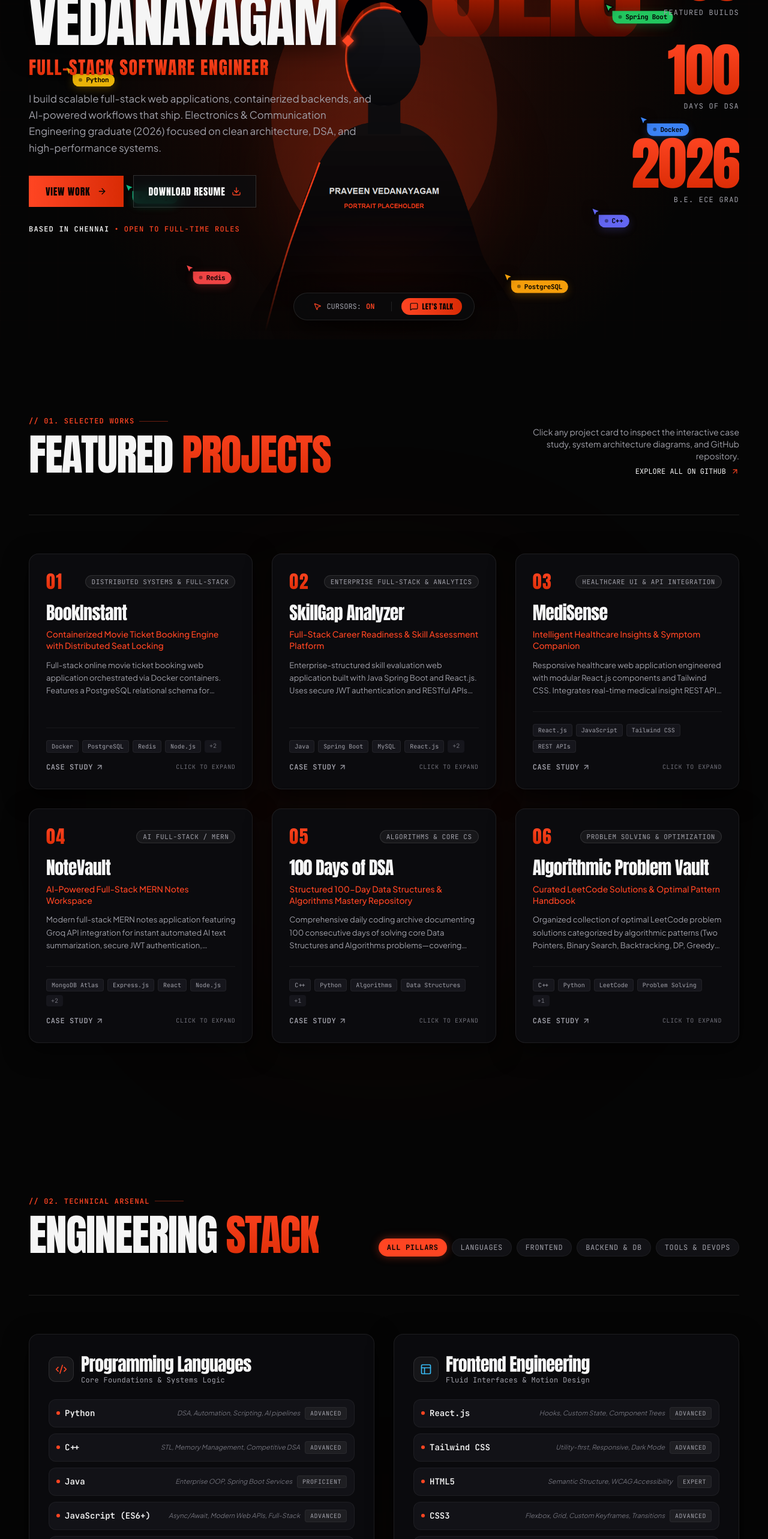
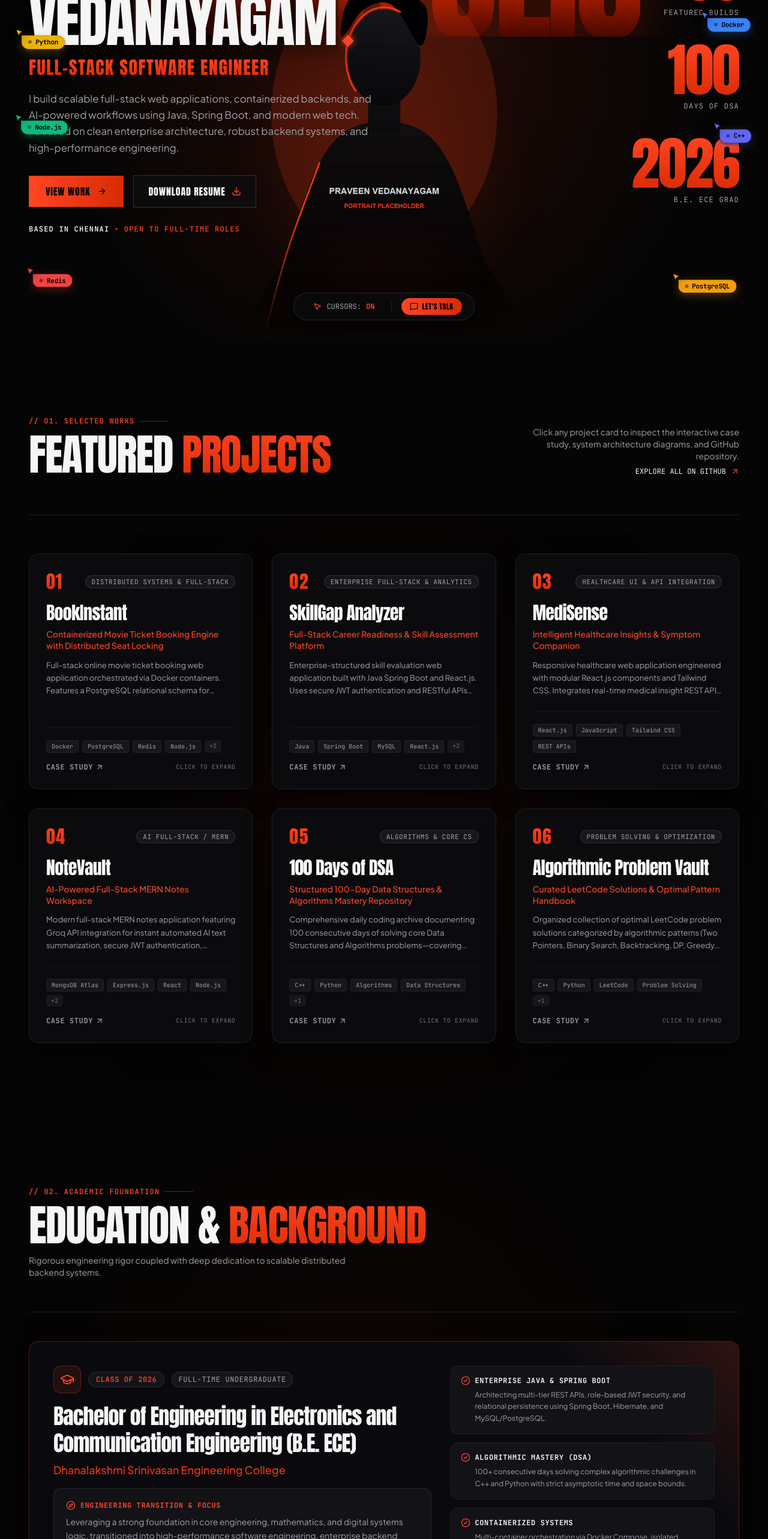
Before and after one commit to praveenvedha26/portfolio, a React (Vite) app: page / in a window 1280 px wide. Shown: the part 234-2800 px from the top of the page at 60% size. Built offline with nearby package versions, Linux system fonts and the light colour scheme; a web font is replaced by a local one.

Commit message:
feat: add dedicated education section, reorder stack for Java positioning, fix floating cursors collision and update bio

```diff
--- a/src/App.jsx
+++ b/src/App.jsx
@@ -2,6 +2,7 @@ import React, { useState } from 'react';
 import Navbar from './components/Navbar';
 import Hero from './components/Hero';
 import ProjectsSection from './components/ProjectsSection';
+import EducationSection from './components/EducationSection';
 import TechnicalArsenal from './components/TechnicalArsenal';
 import ContactSection from './components/ContactSection';
 import Footer from './components/Footer';
@@ -36,7 +37,10 @@ export default function App() {
         {/* Selected Work Section (6 Projects + Morphing Full-View Modal) */}
         <ProjectsSection />
 
-        {/* Technical Arsenal Section (4 Pillars Bento Grid) */}
+        {/* Dedicated Education & Background Section */}
+        <EducationSection />
+
+        {/* Technical Arsenal Section (4 Pillars Bento Grid - Java & SQL First) */}
         <TechnicalArsenal />
 
         {/* Contact & Footer Section */}
--- a/src/components/ContactSection.jsx
+++ b/src/components/ContactSection.jsx
@@ -104,7 +104,7 @@ export default function ContactSection({ onShowToast }) {
         <div className="pb-12 sm:pb-16 border-b border-white/10">
           <div className="flex items-center gap-2 mb-3">
             <span className="font-mono-code text-xs text-[#FF4522] tracking-widest uppercase font-semibold">
-              // 03. INITIATE CONTACT
+              // 04. INITIATE CONTACT
             </span>
             <div className="h-[1px] w-12 bg-[#FF4522]/40" />
           </div>
--- /dev/null
+++ b/src/components/EducationSection.jsx
@@ -0,0 +1,122 @@
+import React from 'react';
+import { motion } from 'framer-motion';
+import { GraduationCap, Award, BookOpen, Compass, Code, Terminal, CheckCircle2 } from 'lucide-react';
+
+export default function EducationSection() {
+  return (
+    <section id="education" className="relative py-24 sm:py-28 bg-[#050505] overflow-hidden">
+      {/* Background ambient crimson glow */}
+      <div
+        className="pointer-events-none absolute top-1/2 left-1/4 -translate-y-1/2 w-[550px] h-[550px] bg-[#FF4522]/5 blur-[160px] rounded-full"
+        aria-hidden="true"
+      />
+
+      <div className="max-w-7xl mx-auto px-5 sm:px-8 lg:px-12 relative z-10">
+        {/* Section Header */}
+        <div className="pb-10 sm:pb-14 border-b border-white/10">
+          <div className="flex items-center gap-2 mb-3">
+            <span className="font-mono-code text-xs text-[#FF4522] tracking-widest uppercase font-semibold">
+              // 02. ACADEMIC FOUNDATION
+            </span>
+            <div className="h-[1px] w-12 bg-[#FF4522]/40" />
+          </div>
+
+          <h2 className="font-anton uppercase tracking-tight text-4xl sm:text-6xl md:text-7xl text-[#F5F5F5] leading-none">
+            EDUCATION & <span className="text-gradient-fiery">BACKGROUND</span>
+          </h2>
+          <p className="mt-3 text-xs sm:text-sm text-[#A1A1AA] max-w-xl font-normal">
+            Rigorous engineering rigor coupled with deep dedication to scalable distributed backend systems.
+          </p>
+        </div>
+
+        {/* Education Glass Card */}
+        <motion.div
+          initial={{ opacity: 0, y: 24 }}
+          whileInView={{ opacity: 1, y: 0 }}
+          viewport={{ once: true }}
+          transition={{ duration: 0.6 }}
+          className="mt-10 sm:mt-12 rounded-2xl bg-[#0A0A0E] border border-[#FF4522]/30 hover:border-[#FF4522]/60 p-6 sm:p-10 shadow-[0_16px_50px_rgba(0,0,0,0.8),0_0_30px_rgba(255,69,34,0.06)] relative overflow-hidden transition-all duration-300"
+        >
+          {/* Decorative Corner Glow */}
+          <div className="absolute top-0 right-0 w-80 h-80 bg-gradient-to-bl from-[#FF4522]/15 via-transparent to-transparent pointer-events-none" />
+
+          <div className="grid grid-cols-1 lg:grid-cols-12 gap-8 items-start relative z-10">
+            {/* Left Column: Degree & Institution */}
+            <div className="lg:col-span-7 space-y-4">
+              <div className="flex flex-wrap items-center gap-3">
+                <div className="p-2.5 rounded-xl bg-[#FF4522]/10 border border-[#FF4522]/30 text-[#FF4522]">
+                  <GraduationCap className="w-6 h-6" />
+                </div>
+                <span className="font-mono-code text-xs px-3 py-1 rounded-full bg-[#14141A] border border-white/10 text-[#FF4522] uppercase tracking-wider font-semibold">
+                  CLASS OF 2026
+                </span>
+                <span className="font-mono-code text-xs px-2.5 py-1 rounded-full bg-white/5 border border-white/10 text-[#A1A1AA] uppercase tracking-wider">
+                  Full-Time Undergraduate
+                </span>
+              </div>
+
+              <div>
+                <h3 className="font-anton text-2xl sm:text-3xl md:text-4xl text-[#F5F5F5] tracking-tight leading-tight">
+                  Bachelor of Engineering in Electronics and Communication Engineering (B.E. ECE)
+                </h3>
+                <p className="mt-2 text-base sm:text-lg font-medium text-gradient-fiery">
+                  Dhanalakshmi Srinivasan Engineering College
+                </p>
+              </div>
+
+              {/* Context Note */}
+              <div className="p-4 sm:p-5 rounded-xl bg-[#121217] border border-white/8 space-y-2 mt-4">
+                <div className="flex items-center gap-2 text-xs font-mono-code uppercase font-bold text-[#FF4522] tracking-wider">
+                  <Compass className="w-4 h-4" />
+                  <span>Engineering Transition & Focus</span>
+                </div>
+                <p className="text-xs sm:text-sm text-[#A1A1AA] leading-relaxed">
+                  Leveraging a strong foundation in core engineering, mathematics, and digital systems logic, transitioned into high-performance software engineering, enterprise backend development with <strong className="text-[#F5F5F5] font-semibold">Java and Spring Boot</strong>, and rigorous algorithmic problem-solving (<strong className="text-[#F5F5F5] font-semibold">DSA</strong>).
+                </p>
+              </div>
+            </div>
+
+            {/* Right Column: Key Pillars of Technical Discipline */}
+            <div className="lg:col-span-5 space-y-3.5 pt-2 lg:pt-0">
+              <div className="p-4 rounded-xl bg-[#121217] border border-white/5 hover:border-[#FF4522]/30 transition-colors">
+                <div className="flex items-center gap-2 mb-1.5">
+                  <CheckCircle2 className="w-4 h-4 text-[#FF4522] shrink-0" />
+                  <span className="font-mono-code text-xs font-bold text-[#F5F5F5] uppercase tracking-wider">
+                    Enterprise Java & Spring Boot
+                  </span>
+                </div>
+                <p className="text-xs text-[#A1A1AA] pl-6 leading-relaxed">
+                  Architecting multi-tier REST APIs, role-based JWT security, and relational persistence using Spring Boot, Hibernate, and MySQL/PostgreSQL.
+                </p>
+              </div>
+
+              <div className="p-4 rounded-xl bg-[#121217] border border-white/5 hover:border-[#FF4522]/30 transition-colors">
+                <div className="flex items-center gap-2 mb-1.5">
+                  <CheckCircle2 className="w-4 h-4 text-[#FF4522] shrink-0" />
+                  <span className="font-mono-code text-xs font-bold text-[#F5F5F5] uppercase tracking-wider">
+                    Algorithmic Mastery (DSA)
+                  </span>
+                </div>
+                <p className="text-xs text-[#A1A1AA] pl-6 leading-relaxed">
+                  100+ consecutive days solving complex algorithmic challenges in C++ and Python with strict asymptotic time and space bounds.
+                </p>
+              </div>
+
+              <div className="p-4 rounded-xl bg-[#121217] border border-white/5 hover:border-[#FF4522]/30 transition-colors">
+                <div className="flex items-center gap-2 mb-1.5">
+                  <CheckCircle2 className="w-4 h-4 text-[#FF4522] shrink-0" />
+                  <span className="font-mono-code text-xs font-bold text-[#F5F5F5] uppercase tracking-wider">
+                    Containerized Systems
+                  </span>
+                </div>
+                <p className="text-xs text-[#A1A1AA] pl-6 leading-relaxed">
+                  Multi-container orchestration via Docker Compose, isolated network bridges, and distributed Redis temporary locking mechanisms.
+                </p>
+              </div>
+            </div>
+          </div>
+        </motion.div>
+      </div>
+    </section>
+  );
+}
--- a/src/components/FloatingCursorBadge.jsx
+++ b/src/components/FloatingCursorBadge.jsx
@@ -14,12 +14,12 @@ export default function FloatingCursorBadge({
   mousePosition = { x: 0, y: 0 }
 }) {
   // Parallax offset based on normalized mouse position (-1 to 1)
-  const parallaxX = mousePosition.x * dx * 1.5;
-  const parallaxY = mousePosition.y * dy * 1.5;
+  const parallaxX = mousePosition.x * dx * 1.2;
+  const parallaxY = mousePosition.y * dy * 1.2;
 
   return (
     <motion.div
-      initial={{ opacity: 0, scale: 0.8, y: 20 }}
+      initial={{ opacity: 0, scale: 0.8, y: 15 }}
       animate={{
         opacity: 1,
         scale: 1,
@@ -31,7 +31,7 @@ export default function FloatingCursorBadge({
         type: 'spring',
         stiffness: 90,
         damping: 15,
-        delay: delay * 0.4
+        delay: delay * 0.3
       }}
       style={{
         position: 'absolute',
@@ -39,9 +39,9 @@ export default function FloatingCursorBadge({
         left,
         right,
         bottom,
-        zIndex: 25
+        zIndex: 45
       }}
-      className="pointer-events-auto select-none group cursor-pointer"
+      className="hidden md:block pointer-events-auto select-none group cursor-pointer"
     >
       {/* Floating gentle bounce container */}
       <motion.div
@@ -50,7 +50,7 @@ export default function FloatingCursorBadge({
           x: [0, dx * 0.5, 0]
         }}
         transition={{
-          duration: 4.5 + delay * 1.2,
+          duration: 4.2 + delay * 1.1,
           repeat: Infinity,
           repeatType: 'mirror',
           ease: 'easeInOut'
@@ -58,10 +58,10 @@ export default function FloatingCursorBadge({
         className="relative flex flex-col items-start"
       >
         {/* Figma Cursor Arrow Pointer */}
-        <div className="relative -mb-1 z-10 filter drop-shadow-[0_2px_8px_rgba(0,0,0,0.6)]">
+        <div className="relative -mb-1 z-10 filter drop-shadow-[0_2px_8px_rgba(0,0,0,0.8)]">
           <svg
-            width="18"
-            height="18"
+            width="17"
+            height="17"
             viewBox="0 0 24 24"
             fill="none"
             xmlns="http://www.w3.org/2000/svg"
@@ -71,7 +71,7 @@ export default function FloatingCursorBadge({
               d="M3 3L10.07 21L13.59 13.59L21 10.07L3 3Z"
               fill={color}
               stroke="#050505"
-              strokeWidth="2"
+              strokeWidth="2.2"
               strokeLinejoin="round"
             />
           </svg>
@@ -81,9 +81,9 @@ export default function FloatingCursorBadge({
         <div
           style={{
             backgroundColor: color,
-            boxShadow: `0 4px 14px ${color}40, 0 2px 4px rgba(0,0,0,0.4)`
+            boxShadow: `0 4px 16px ${color}50, 0 2px 4px rgba(0,0,0,0.6)`
           }}
-          className="ml-3.5 px-2.5 py-0.5 rounded-full rounded-tl-sm flex items-center gap-1.5 transition-all duration-300 group-hover:scale-105 group-hover:brightness-110"
+          className="ml-3 px-2.5 py-0.5 rounded-full rounded-tl-sm flex items-center gap-1.5 transition-all duration-300 group-hover:scale-105 group-hover:brightness-110 border border-black/10"
         >
           <span className="w-1.5 h-1.5 rounded-full bg-black/40"></span>
           <span className="font-mono-code font-bold text-[11px] tracking-tight text-black whitespace-nowrap">
--- a/src/components/Hero.jsx
+++ b/src/components/Hero.jsx
@@ -105,7 +105,7 @@ export default function Hero({ onOpenContact }) {
       {/* ======================================================== */}
       <AnimatePresence>
         {showCursors && (
-          <div className="absolute inset-0 z-[20] pointer-events-none max-w-7xl mx-auto">
+          <div className="absolute inset-0 z-[45] pointer-events-none w-full overflow-hidden">
             {floatingBadges.map((badge) => (
               <FloatingCursorBadge
                 key={badge.name}
@@ -114,6 +114,7 @@ export default function Hero({ onOpenContact }) {
                 top={badge.top}
                 left={badge.left}
                 right={badge.right}
+                bottom={badge.bottom}
                 delay={badge.delay}
                 dx={badge.dx}
                 dy={badge.dy}
@@ -163,7 +164,7 @@ export default function Hero({ onOpenContact }) {
 
             {/* Short 3-line bio in light gray */}
             <p className="mt-4 sm:mt-5 text-[#A1A1AA] text-sm sm:text-base md:text-[1.05rem] leading-relaxed max-w-xl font-normal">
-              I build scalable full-stack web applications, containerized backends, and AI-powered workflows that ship. Electronics & Communication Engineering graduate (2026) focused on clean architecture, DSA, and high-performance systems.
+              I build scalable full-stack web applications, containerized backends, and AI-powered workflows using Java, Spring Boot, and modern web tech. Focused on clean enterprise architecture, robust backend systems, and high-performance engineering.
             </p>
 
             {/* Dual Action Buttons */}
--- a/src/components/Navbar.jsx
+++ b/src/components/Navbar.jsx
@@ -10,7 +10,7 @@ export default function Navbar() {
     const handleScroll = () => {
       setScrolled(window.scrollY > 40);
 
-      const sections = ['home', 'work', 'stack', 'contact'];
+      const sections = ['home', 'work', 'education', 'stack', 'contact'];
       const scrollPosition = window.scrollY + 200;
 
       for (const section of sections) {
@@ -33,6 +33,7 @@ export default function Navbar() {
   const navLinks = [
     { name: 'Home', href: '#home' },
     { name: 'Work', href: '#work' },
+    { name: 'Education', href: '#education' },
     { name: 'Stack', href: '#stack' },
     { name: 'Contact', href: '#contact' }
   ];
--- a/src/components/TechnicalArsenal.jsx
+++ b/src/components/TechnicalArsenal.jsx
@@ -39,7 +39,7 @@ export default function TechnicalArsenal() {
           <div>
             <div className="flex items-center gap-2 mb-3">
               <span className="font-mono-code text-xs text-[#FF4522] tracking-widest uppercase font-semibold">
-                // 02. TECHNICAL ARSENAL
+                // 03. TECHNICAL ARSENAL
               </span>
               <div className="h-[1px] w-12 bg-[#FF4522]/40" />
             </div>
--- a/src/data/skillsData.js
+++ b/src/data/skillsData.js
@@ -6,13 +6,30 @@ export const skillsPillars = [
     icon: "Code2",
     accent: "#FF4522",
     skills: [
-      { name: "Python", level: "Advanced", note: "DSA, Automation, Scripting, AI pipelines" },
+      { name: "Java", level: "Advanced", note: "Enterprise OOP, Spring Boot Services, REST APIs" },
+      { name: "Python", level: "Advanced", note: "DSA, Automation, Scripting" },
       { name: "C++", level: "Advanced", note: "STL, Memory Management, Competitive DSA" },
-      { name: "Java", level: "Proficient", note: "Enterprise OOP, Spring Boot Services" },
-      { name: "JavaScript (ES6+)", level: "Advanced", note: "Async/Await, Modern Web APIs, Full-Stack" },
+      { name: "JavaScript (ES6+)", level: "Advanced", note: "Async/Await, Modern Web APIs" },
       { name: "SQL", level: "Proficient", note: "Complex Joins, Indexing, Transactions" }
     ],
-    highlight: "Daily practice in C++ and Python across 100+ DSA algorithmic problems and optimal patterns."
+    highlight: "Primary focus on Java enterprise patterns backed by daily C++ and Python algorithmic problem solving."
+  },
+  {
+    id: "backend",
+    title: "Backend & Databases",
+    subtitle: "Enterprise APIs & High-Concurrency Systems",
+    icon: "Server",
+    accent: "#10B981",
+    skills: [
+      { name: "Spring Boot", level: "Advanced", note: "Enterprise REST APIs, Spring Security, JPA, Hibernate" },
+      { name: "Node.js", level: "Advanced", note: "Event-driven runtime, Non-blocking I/O" },
+      { name: "Express.js", level: "Advanced", note: "RESTful architecture, Middleware pipeline" },
+      { name: "PostgreSQL", level: "Proficient", note: "ACID transactions, Relational design" },
+      { name: "MySQL", level: "Proficient", note: "Normalized schemas, Query optimization" },
+      { name: "MongoDB Atlas", level: "Proficient", note: "Document modeling, Aggregation" },
+      { name: "Redis", level: "Proficient", note: "In-memory caching, 10-min TTL seat locking" }
+    ],
+    highlight: "Enterprise Spring Boot microservices and robust database architectures with distributed concurrency controls."
   },
   {
     id: "frontend",
@@ -28,23 +45,6 @@ export const skillsPillars = [
       { name: "Framer Motion", level: "Proficient", note: "LayoutId Morphing, Spring Physics, Parallax" }
     ],
     highlight: "Crafting editorial dark-mode experiences with zero layout shifts and micro-interactions."
-  },
-  {
-    id: "backend",
-    title: "Backend & Databases",
-    subtitle: "Scalable APIs & High-Concurrency Systems",
-    icon: "Server",
-    accent: "#10B981",
-    skills: [
-      { name: "Node.js", level: "Advanced", note: "Event-driven runtime, Non-blocking I/O" },
-      { name: "Express.js", level: "Advanced", note: "RESTful architecture, Middleware pipeline" },
-      { name: "Spring Boot", level: "Proficient", note: "Enterprise REST APIs, Spring Security, JPA" },
-      { name: "PostgreSQL", level: "Proficient", note: "ACID transactions, Foreign keys, Relational design" },
-      { name: "MySQL", level: "Proficient", note: "Normalized schemas, Query optimization" },
-      { name: "MongoDB Atlas", level: "Proficient", note: "Document modeling, Aggregation, Soft-deletes" },
-      { name: "Redis", level: "Proficient", note: "In-memory caching, 10-min TTL seat locking" }
-    ],
-    highlight: "Preventing double-booking race conditions using atomic Redis TTL locks in BookInstant."
   },
   {
     id: "tools",
@@ -63,13 +63,19 @@ export const skillsPillars = [
   }
 ];
 
+// 8 Floating multiplayer cursor badges strictly positioned in the open outer margins:
+// 4 on the outer left flanks, 4 on the outer right flanks.
+// None overlap or hide behind the center portrait cutout or the left text box.
 export const floatingBadges = [
-  { name: "React", color: "#38BDF8", top: "18%", left: "14%", delay: 0, dx: 12, dy: -14 },
-  { name: "Spring Boot", color: "#22C55E", top: "28%", right: "12%", delay: 0.2, dx: -10, dy: 16 },
-  { name: "Python", color: "#EAB308", top: "42%", left: "8%", delay: 0.4, dx: 14, dy: 10 },
-  { name: "Docker", color: "#3B82F6", top: "54%", right: "10%", delay: 0.6, dx: -14, dy: -12 },
-  { name: "Node.js", color: "#10B981", top: "68%", left: "16%", delay: 0.8, dx: 10, dy: -16 },
-  { name: "C++", color: "#6366F1", top: "72%", right: "18%", delay: 1.0, dx: -12, dy: 12 },
-  { name: "Redis", color: "#EF4444", top: "84%", left: "24%", delay: 1.2, dx: 14, dy: 8 },
-  { name: "PostgreSQL", color: "#F59E0B", top: "86%", right: "26%", delay: 1.4, dx: -10, dy: -14 }
+  // Outer Left Margins (clear of the left text column)
+  { name: "React", color: "#38BDF8", top: "12%", left: "3%", delay: 0, dx: 8, dy: -10 },
+  { name: "Python", color: "#EAB308", top: "34%", left: "1.5%", delay: 0.2, dx: 10, dy: 8 },
+  { name: "Node.js", color: "#10B981", top: "54%", left: "1.5%", delay: 0.4, dx: 8, dy: -10 },
+  { name: "Redis", color: "#EF4444", bottom: "10%", left: "3%", delay: 0.6, dx: 10, dy: -8 },
+
+  // Outer Right Margins (clear of the stats column and portrait)
+  { name: "Spring Boot", color: "#22C55E", top: "12%", right: "4%", delay: 0.8, dx: -8, dy: 10 },
+  { name: "Docker", color: "#3B82F6", top: "32%", right: "2%", delay: 1.0, dx: -10, dy: -8 },
+  { name: "C++", color: "#6366F1", top: "54%", right: "2%", delay: 1.2, dx: -8, dy: 10 },
+  { name: "PostgreSQL", color: "#F59E0B", bottom: "10%", right: "4%", delay: 1.4, dx: -10, dy: 8 }
 ];
```
